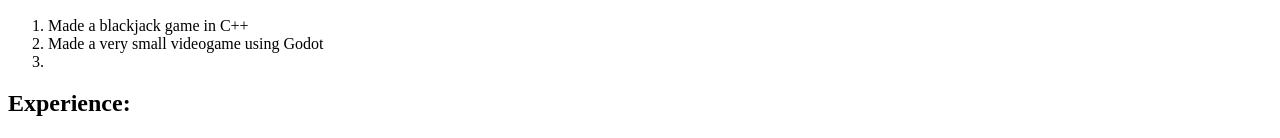
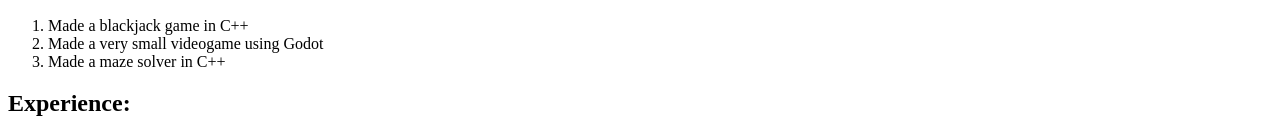
Before and after one commit to jbowwman8991/portfolio, a plain HTML site: page index.html in a window 1280 px wide. Shown: the part 217-355 px from the top of the page. Drawn offline with Linux system fonts and the light colour scheme.

Commit message:
First commit

```diff
--- a/index.html
+++ b/index.html
@@ -15,7 +15,7 @@
     <ol>
       <li>Made a blackjack game in C++</li>
       <li>Made a very small videogame using Godot</li>
-      <li></li>
+      <li>Made a maze solver in C++</li>
     </ol>
     <h2>Experience:</h2>
     <ul>
```
